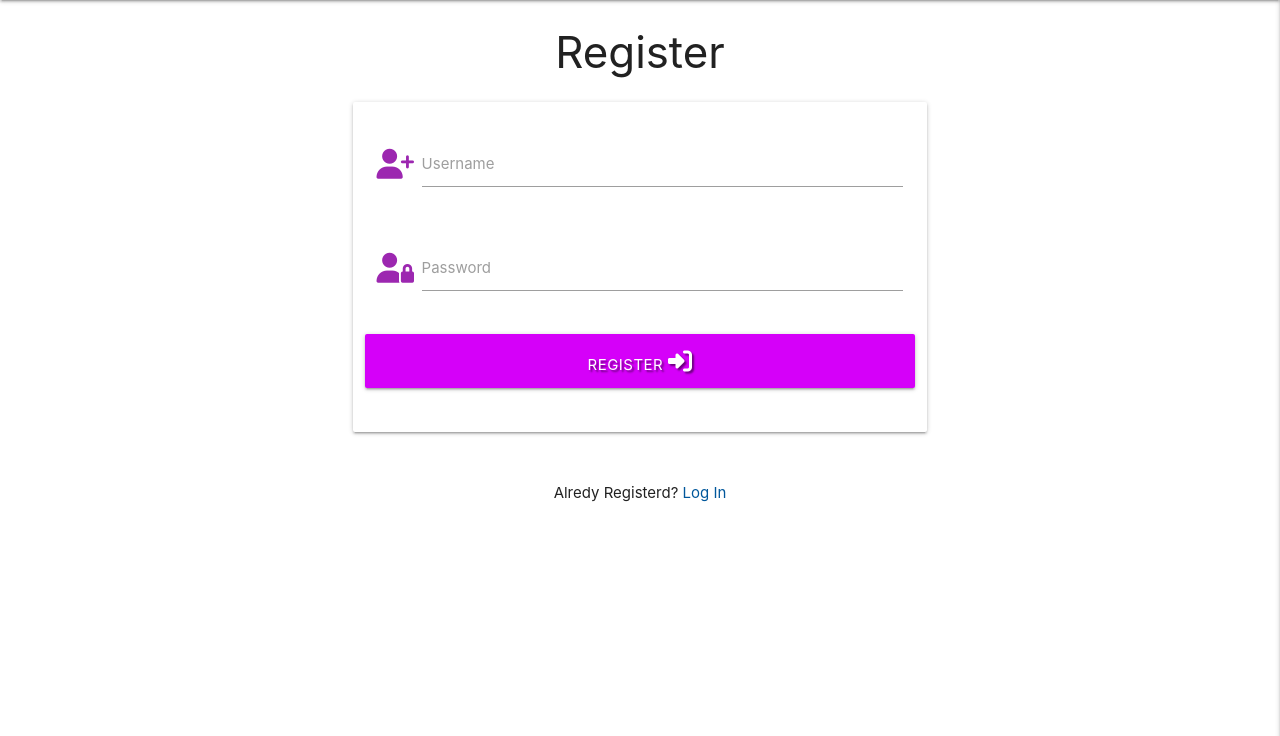
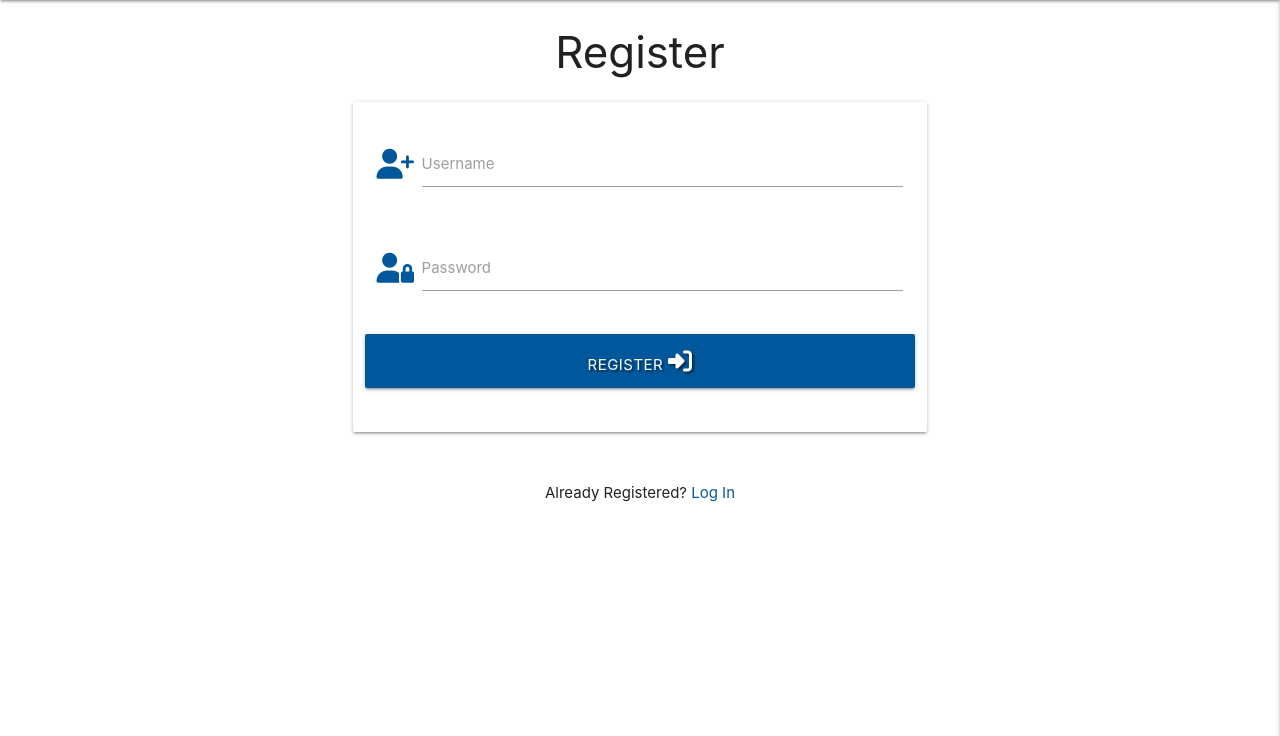
Before and after one commit to Laidybird/Notemanager, a Flask app: page /register in a window 1280 px wide. Shown: the part 64-800 px from the top of the page. Run offline with Flask 2, Linux system fonts and the light colour scheme; some libraries are stand-ins or nearby versions.

Commit message:
Fixing a typo in register.html file and adding categories functionality

```diff
--- a/app.py
+++ b/app.py
@@ -28,7 +28,7 @@ def get_tasks():
 @app.route("/register", methods=["GET", "POST"])
 def register():
     if request.method == "POST":
-        # check if username already exits in db
+        # check if username already exists in db
         existing_user = mongo.db.users.find_one(
             {"username": request.form.get("username").lower()})
 
@@ -42,10 +42,11 @@ def register():
         }
         mongo.db.users.insert_one(register)
 
-        # put the new user into "session" cookie
+        # put the new user into 'session' cookie
         session["user"] = request.form.get("username").lower()
-        flash("Registration Succesful")
+        flash("Registration Successful!")
         return redirect(url_for("profile", username=session["user"]))
+
     return render_template("register.html")
 
 
@@ -145,6 +146,14 @@ def delete_task(task_id):
     flash("Task Succesfuly Deleted")
     return redirect(url_for("get_tasks"))
 
+
+@app.route("/get_categories")
+def get_categories():
+    categories = list(mongo.db.categories.find().sort("category_name", 1))
+    return render_template("categories.html", categories=categories)
+
+
+
 if __name__ == "__main__":
     app.run(host=os.environ.get("IP"),
             port=int(os.environ.get("PORT")),
--- a/templates/register.html
+++ b/templates/register.html
@@ -9,32 +9,35 @@
                 <!-- username -->
                 <div class="row">
 					<div class="input-field col s12">
-						<i class="fas fa-user-plus prefix purple-text  text-accent 2"></i>
-						<input id="username" name="username" type="text" minlenght="5" maxlenght="15" pattern="^[a-zA-Z0-9](5,15)$" class="validate" required>
+						<i class="fas fa-user-plus prefix light-blue-text text-darken-4"></i>
+						<input id="username" name="username" type="text" minlength="5"
+                            maxlength="15" pattern="^[a-zA-Z0-9]{5,15}$" class="validate" required>
 						<label for="username">Username</label>
 					</div>
                 </div>
                 <!-- passowrd -->
                 <div class="row">
                     <div class="input-field col s12">
-						<i class="fas fa-user-lock prefix purple-text  text-accent 2"></i>
-                        <input id="password" name="password" type="password"  minlenght="5" maxlenght="15" pattern="^[a-zA-Z0-9](5,15)$" class="validate" required>
+						<i class="fas fa-user-lock prefix light-blue-text text-darken-4"></i>
+                        <input id="password" name="password" type="password" minlength="5"
+                            maxlength="15" pattern="^[a-zA-Z0-9]{5,15}$" class="validate" required>
                         <label for="password">Password</label>
                     </div>
                 </div>
                 <!-- register -->
                 <div class="row">
-                    <button type="submit" class="col s12 btn-large purple accent-3  text-shadow">
+                    <button type="submit" class="col s12 btn-large light-blue darken-4 text-shadow">
                         Register <i class="fas fa-sign-in-alt"></i>
                     </button>
                 </div>
             </div>
         </form>
     </div>
+
     <div class="row">
         <div class="col s12">
             <p class="center-align">
-                Alredy Registerd?
+                Already Registered?
                 <a href="{{ url_for('login') }}" class="light-blue-text text-darken-4">Log In</a>
             </p>
         </div>
```
